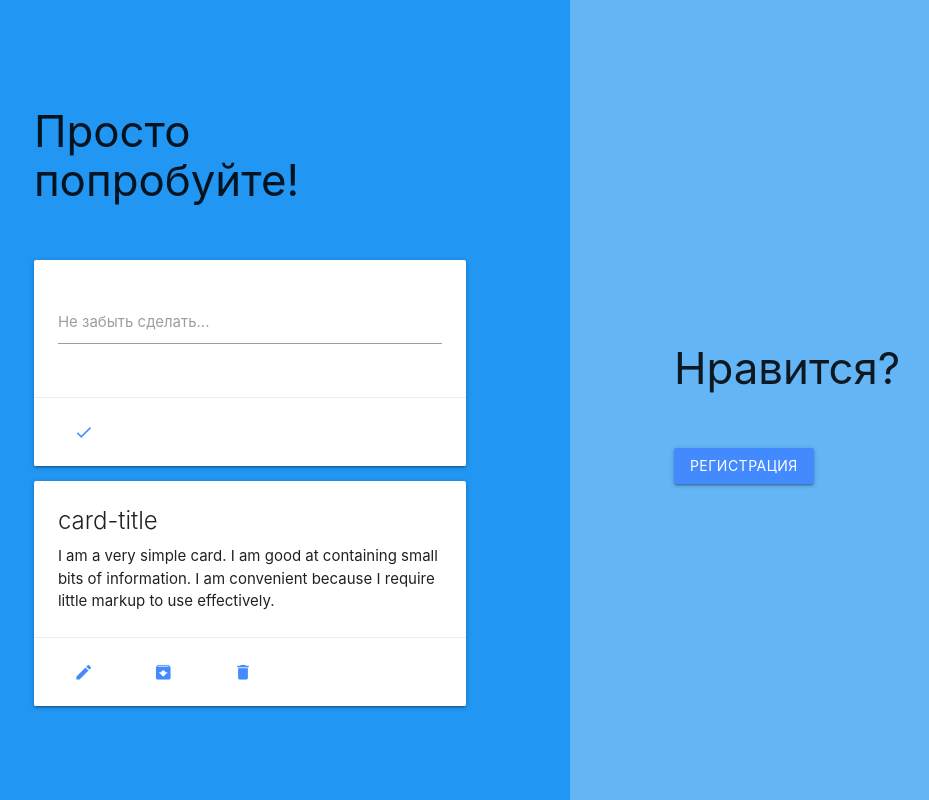
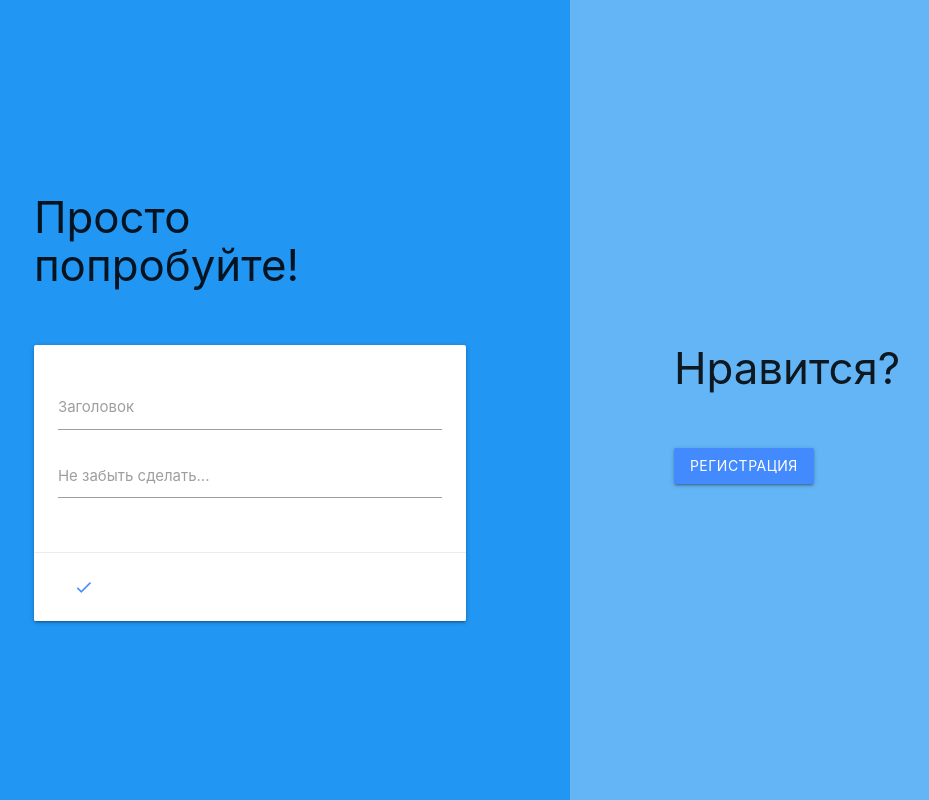
Before and after one commit to Alexal3/remember-it-web, a Node server app: page / in a window 1280 px wide. Shown: the whole page, without its empty margins (70-999 px from the left). Run offline with Node 20, Linux system fonts and the light colour scheme; some libraries are stand-ins or nearby versions.

Commit message:
Development. Mainly configured notes example on main page.

```diff
--- a/data/users.json
+++ b/data/users.json
@@ -1 +1 @@
-[{"email":"qwer@ds","password":"32","id":"f8899d3e-b6ef-412e-9587-4d9529c6f9d9"},{"email":"ass@ass","password":"ass","id":"6a3607ab-e37f-4a05-ad02-4decc6b30f12"}]
+[{"email":"qwer@ds","password":"32","id":"f8899d3e-b6ef-412e-9587-4d9529c6f9d9"},{"email":"ass@ass","password":"ass","id":"6a3607ab-e37f-4a05-ad02-4decc6b30f12"},{"email":"","password":"","id":"564dc3c5-2f4e-42cf-9eaf-d4ccc5ee029c"},{"email":"","password":"","id":"daa5675f-d31a-4626-b1fa-6f9e209151b1"},{"email":"","password":"","id":"29c14f2a-1d77-4f8c-9297-2f46672fb688"}]
--- a/public/index.css
+++ b/public/index.css
@@ -31,12 +31,14 @@
 }
 
 .input-field input[type=email]:focus,
-.input-field input[type=password]:focus {
+.input-field input[type=password]:focus,
+.input-field input[type=text]:focus {
   border-bottom: 1px solid #448AFF !important;
   box-shadow: 0 1px 0 0 #448AFF !important;
 }
 
 .input-field input[type=email]:focus + label,
-.input-field input[type=password]:focus + label {
+.input-field input[type=password]:focus + label,
+.input-field input[type=text]:focus + label {
   color: #448AFF !important;
 }
--- a/views/index.html
+++ b/views/index.html
@@ -20,36 +20,50 @@
           <div class="card hoverable">
             <div class="card-content">
               <div class="input-field">
+                <input  id="create_note_title" type="text">
+                <label for="create_note_title">Заголовок</label>
+              </div>
+              <div class="input-field">
                 <textarea id="create_note" class="materialize-textarea"></textarea>
                 <label for="create_note">Не забыть сделать...</label>
+                <!-- <span class="helper-text" data-error="Это поле не может быть пустым"></span> -->
               </div>
             </div>
             <div class="card-action">
-              <a href="#" class="waves-effect btn-flat"><i class="material-icons blue-text text-accent-2">done</i></a>
+              <button id="button_create_note_example" class="waves-effect btn-flat"><i class="material-icons blue-text text-accent-2">done</i></button>
             </div>
           </div>
 
-          <div class="card hoverable">
+          <div id="note_example" class="card hoverable hide">
             <div class="card-content">
-              <span class="card-title">card-title</span>
-              <p>I am a very simple card. I am good at containing small bits of information.
-              I am convenient because I require little markup to use effectively.</p>
+              <span class="card-title"></span>
+              <p></p>
+              <div class="input-field hide">
+                <input id="note_title_example" type="text">
+                <label for="note_title_example"></label>
+              </div>
+              <div class="input-field hide">
+                <textarea id="note_content_example" class="materialize-textarea"></textarea>
+                <label for="note_content_example"></label>
+              </div>
+              <span class="empty_note_text hide">Пустая заметка</span>
             </div>
             <div class="card-action">
-              <a href="#" class="waves-effect btn-flat"><i class="material-icons blue-text text-accent-2">edit</i></a>
-              <a href="#" class="waves-effect btn-flat"><i class="material-icons blue-text text-accent-2">archive</i></a>
-              <a href="#" class="waves-effect btn-flat"><i class="material-icons blue-text text-accent-2">delete</i></a>
+              <button id="note_example_done" class="waves-effect btn-flat hide"><i class="material-icons blue-text text-accent-2">done</i></button>
+              <button id="note_example_edit" class="waves-effect btn-flat"><i class="material-icons blue-text text-accent-2">edit</i></button>
+              <button id="note_example_delete" class="waves-effect btn-flat"><i class="material-icons blue-text text-accent-2">delete</i></button>
             </div>
           </div>
         </div>
       </div>
+
       <div class="col s12 m12 l6 xl6 blue lighten-2 landing-left-part valign-wrapper">
         <div class="container">
           <h3>Нравится?</h3>
 
           <p>&nbsp;</p>
 
-          <a class="waves-effect waves-light btn blue accent-2 modal-trigger" href="#register-modal">Регистрация</a>
+          <button class="waves-effect waves-light btn blue accent-2 modal-trigger" href="#register-modal">Регистрация</button>
         </div>
       </div>
     </div>
@@ -75,6 +89,7 @@
     </form>
   </div>
 
+  <script src="notes-example.js"></script>
   <script src="https://cdnjs.cloudflare.com/ajax/libs/materialize/1.0.0/js/materialize.min.js"></script>
   <script>
     document.addEventListener('DOMContentLoaded', function() {
```
Also changed, not shown: public/notes-example.js (added, +73 -0 lines), views/notes.html (+19 -14 lines).
